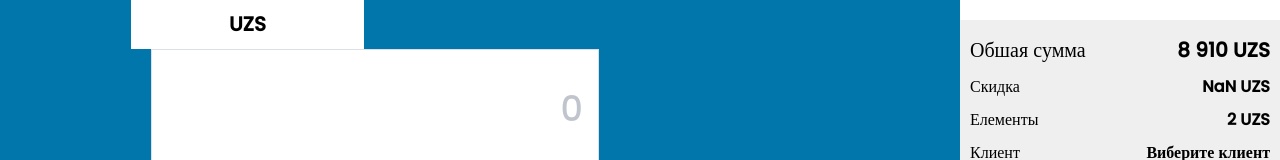
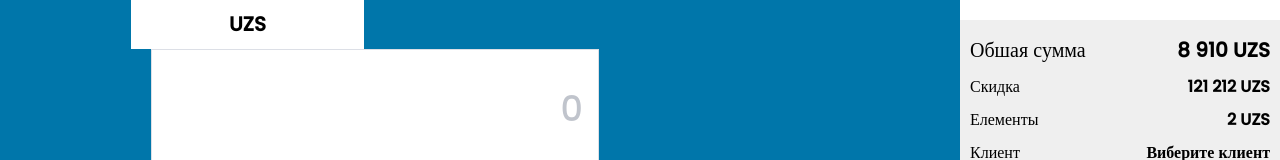
Before and after one commit to suxrobnayimov02/calculation, a Vue app: page /pay in a window 1280 px wide. Shown: the part 484-644 px from the top of the page. Built offline with nearby package versions, Linux system fonts and the light colour scheme.

Commit message:
error fixed

```diff
--- a/src/components/AppSidebar/index.vue
+++ b/src/components/AppSidebar/index.vue
@@ -48,7 +48,7 @@
                 <el-button type="success" size="small" icon="el-icon-discount" circle></el-button>
               </el-badge>
               <el-button type="primary" size="small" icon="el-icon-box" circle style="margin-left: 12px;"></el-button>
-              <el-input-number v-model="num" size="small" @change="handleChange" :min="1" :max="10" style="margin-left: 12px;"></el-input-number>
+              <el-input-number v-model="num" size="small" @change="handleChange" :min="0" :max="10" style="margin-left: 12px;"></el-input-number>
               <el-button type="danger" size="small" icon="el-icon-delete" circle style="margin-left: 20px;"></el-button>
             </el-col>
           </el-row>
@@ -62,7 +62,7 @@
           </div>
           <div class="d-flex justify-between product-price">
            <p>Скидка </p>
-           <h4>{{ formatPrice(data) }} UZS</h4>
+           <h4>{{ formatPrice(121212) }} UZS</h4>
           </div>
           <div class="d-flex justify-between product-price">
            <p>Елементы</p>
@@ -149,7 +149,6 @@ import { myProducts } from '@/data/myProducts'
 export default {
     // eslint-disable-next-line vue/multi-word-component-names
     name: 'Sidebar',
-    props: ['detail'],
     data() {
       return {
         activeIndex: '1',
--- a/src/views/components/pay/index.vue
+++ b/src/views/components/pay/index.vue
@@ -73,7 +73,8 @@
 			width="30%"
 			center
 			>
-			<h3 style="text-align: center;">Сдача {{ formatPrice(calculationValue - 8910) }} UZS</h3>
+			<h3 v-if="calculationValue >= 8910" style="text-align: center;">Сдача {{ formatPrice(calculationValue - 8910) }} UZS</h3>
+			<h3 v-else style="text-align: center; color: #f56c6c;">Тўлов учун етарли сумма киритилмади</h3>
 			<span slot="footer" class="dialog-footer">
 				<el-button @click="centerDialogVisible = false">Отменить</el-button>
 				<el-button type="success" @click="centerDialogVisible = false">Сохранить</el-button>
```
